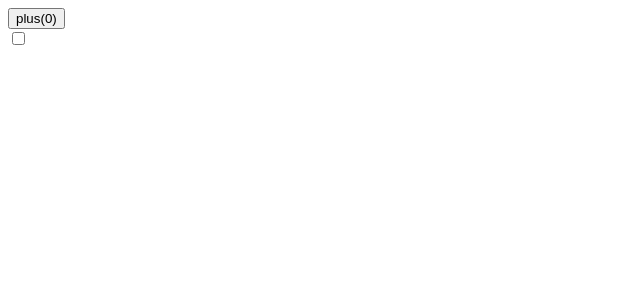
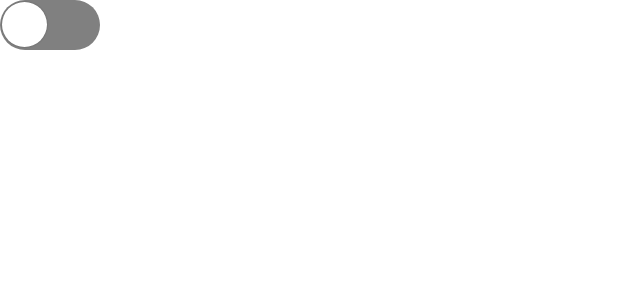
Before and after one commit to wangkaiwd/react-project, a React (Create React App) app: page / in a window 1280 px wide. Shown: the top 300 px of the page, without its empty margins (0-640 px from the left). Built offline with nearby package versions, Linux system fonts and the light colour scheme.

Commit message:
feat: 用已有的代码实现了Switch的样式

```diff
--- a/src/App.tsx
+++ b/src/App.tsx
@@ -1,4 +1,4 @@
-import React, { Component, createContext, lazy, Suspense, useCallback, useState } from 'react';
+import React, { Component, createContext, lazy, Suspense, useCallback, useState, Fragment } from 'react';
 import CustomHooks from '@/CustomHooks';
 import Switch from '@/components/switch/Switch';
 
@@ -77,18 +77,18 @@ const App: React.FC = () => {
     setCount(count + 1);
   };
   return (
-    <div>
+    <Fragment>
       <CountContext.Provider value={60}>
-        <button onClick={onPlus}>plus({count})</button>
+        {/*<button onClick={onPlus}>plus({count})</button>*/}
         <Suspense fallback={<div>loading...</div>}>
           {/*<UseContextDemo/>*/}
           {/*<UseMemoDemo onClick={onClick}/>*/}
           {/*<UseRefDemo/>*/}
           {/*<CustomHooks/>*/}
-          <Switch/>
         </Suspense>
+        <Switch/>
       </CountContext.Provider>
-    </div>
+    </Fragment>
   );
 };
 export default App;
--- /dev/null
+++ b/src/assets/styles/base.scss
@@ -0,0 +1,8 @@
+@import-normalize ;
+@import "reset";
+body {
+  line-height: 1.15;
+}
+#root {
+  height: 100vh;
+}
--- /dev/null
+++ b/src/assets/styles/reset.scss
@@ -0,0 +1,66 @@
+html,
+body,
+p,
+ol,
+ul,
+li,
+dl,
+dt,
+dd,
+blockquote,
+figure,
+fieldset,
+legend,
+textarea,
+pre,
+iframe,
+hr,
+h1,
+h2,
+h3,
+h4,
+h5,
+h6 {
+  margin: 0;
+  padding: 0;
+}
+
+ul {
+  list-style: none;
+}
+
+button,
+input,
+select,
+textarea {
+  margin: 0;
+}
+
+html {
+  box-sizing: border-box;
+}
+
+*, *:before, *:after {
+  box-sizing: inherit;
+}
+
+img,
+video {
+  height: auto;
+  max-width: 100%;
+}
+
+iframe {
+  border: 0;
+}
+
+table {
+  border-collapse: collapse;
+  border-spacing: 0;
+}
+
+td,
+th {
+  padding: 0;
+  text-align: left;
+}
--- a/src/components/switch/Switch.scss
+++ b/src/components/switch/Switch.scss
@@ -1,3 +1,44 @@
-.self-ui {
+.self-ui-switch {
+  display: inline-flex;
+  vertical-align: top;
+}
+.self-ui-switch-input {
+  height: 0;
+  width: 0;
+  visibility: hidden;
+}
 
+.self-ui-switch-label {
+  display: flex;
+  align-items: center;
+  justify-content: space-between;
+  cursor: pointer;
+  width: 100px;
+  height: 50px;
+  background: grey;
+  border-radius: 100px;
+  position: relative;
+  transition: background-color .2s;
 }
+
+.self-ui-switch-label .self-ui-switch-button {
+  content: '';
+  position: absolute;
+  top: 2px;
+  left: 2px;
+  width: 45px;
+  height: 45px;
+  border-radius: 45px;
+  transition: 0.2s;
+  background: #fff;
+  box-shadow: 0 0 2px 0 rgba(10, 10, 10, 0.29);
+}
+
+.self-ui-switch-input:checked + .self-ui-switch-label .self-ui-switch-button {
+  left: calc(100% - 2px);
+  transform: translateX(-100%);
+}
+
+.self-ui-switch-label:active .self-ui-switch-button {
+  width: 60px;
+}
--- a/src/components/switch/Switch.tsx
+++ b/src/components/switch/Switch.tsx
@@ -1,11 +1,14 @@
-import React  from 'react';
+import React from 'react';
+// Switch样式的大概逻辑：
+//    隐藏input,然后将通过label标签和label里的span来控制样式，并通过伪元素选择器:checked来为选中情况添加样式
+//    需要注意：设置display: inline;属性后，最好添加vertical-align:top;，否则会出现一些莫名其妙的bug
 import './Switch.scss';
 
 const Switch = () => {
   return (
     <div className={'self-ui-switch'}>
       <input id={'switch-input'} className={'self-ui-switch-input'} type="checkbox"/>
-      <label htmlFor="switch-input">
+      <label className={'self-ui-switch-label'} htmlFor="switch-input">
         <span className={'self-ui-switch-button'}/>
       </label>
     </div>
--- a/src/index.tsx
+++ b/src/index.tsx
@@ -2,8 +2,9 @@ import React from 'react';
 import ReactDOM from 'react-dom';
 import App from './App';
 import * as serviceWorker from './serviceWorker';
+import '@/assets/styles/base.scss';
 
-ReactDOM.render(<App />, document.getElementById('root'));
+ReactDOM.render(<App/>, document.getElementById('root'));
 
 // If you want your app to work offline and load faster, you can change
 // unregister() to register() below. Note this comes with some pitfalls.
```
Also changed, not shown: 1 other file (tests, documents, lock files or other folders).
